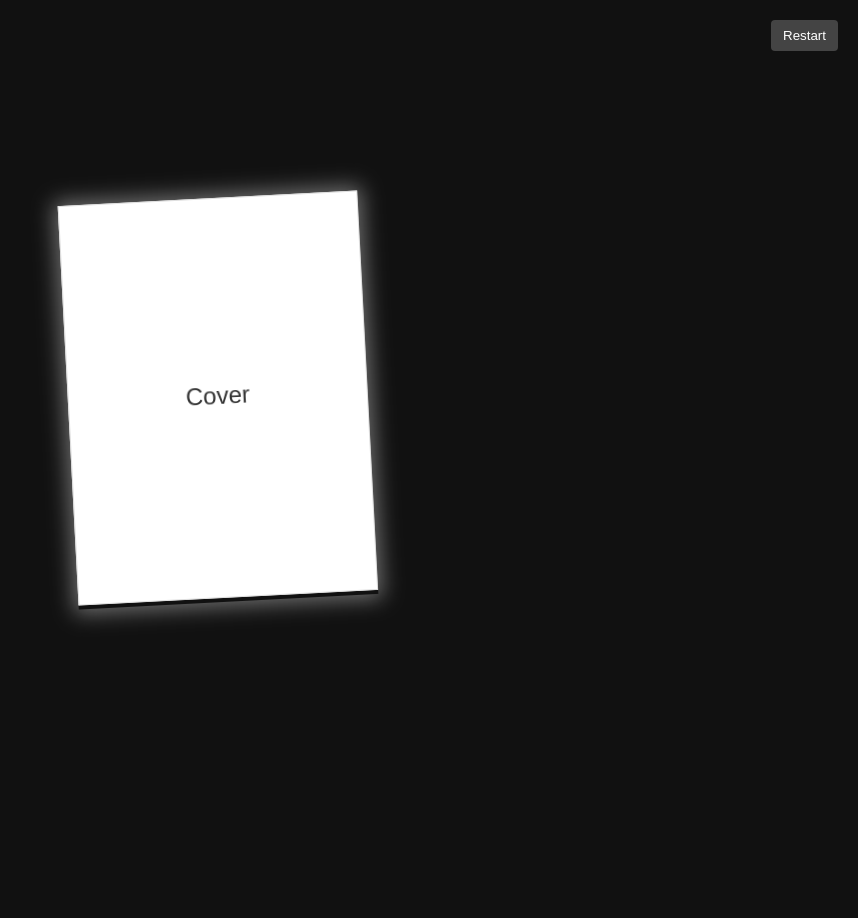
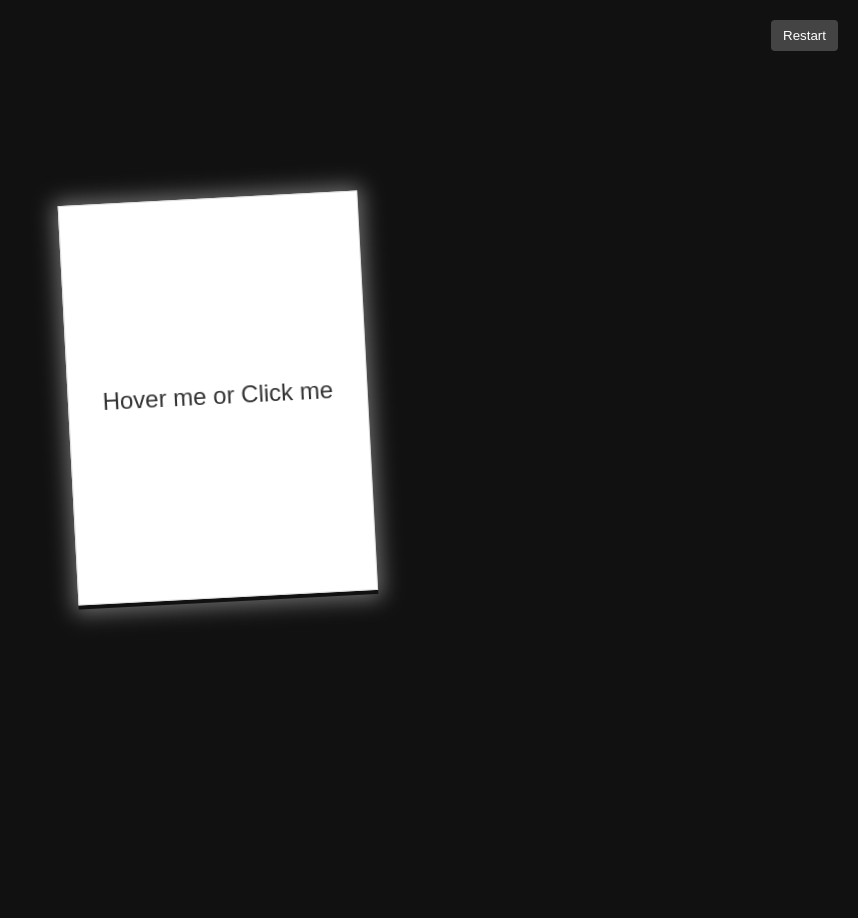
Before and after one commit to Aimisnotavailable/ProjectR, a plain HTML site: page index.html in a window 1280 px wide. Shown: the top 918 px of the page, without its empty margins (422-1280 px from the left). Drawn offline with Linux system fonts and the light colour scheme.

Commit message:
Book update

```diff
--- a/index.html
+++ b/index.html
@@ -157,7 +157,7 @@
         <g class="page-face front">
           <rect x="0" y="0" width="300" height="400" fill="#fff" stroke="#ddd" stroke-width="2"/>
           <text x="150" y="200" font-size="24" text-anchor="middle" fill="#333" dominant-baseline="middle">
-            Cover
+            Hover me or Click me
           </text>
         </g>
         <g class="page-face back">
```
